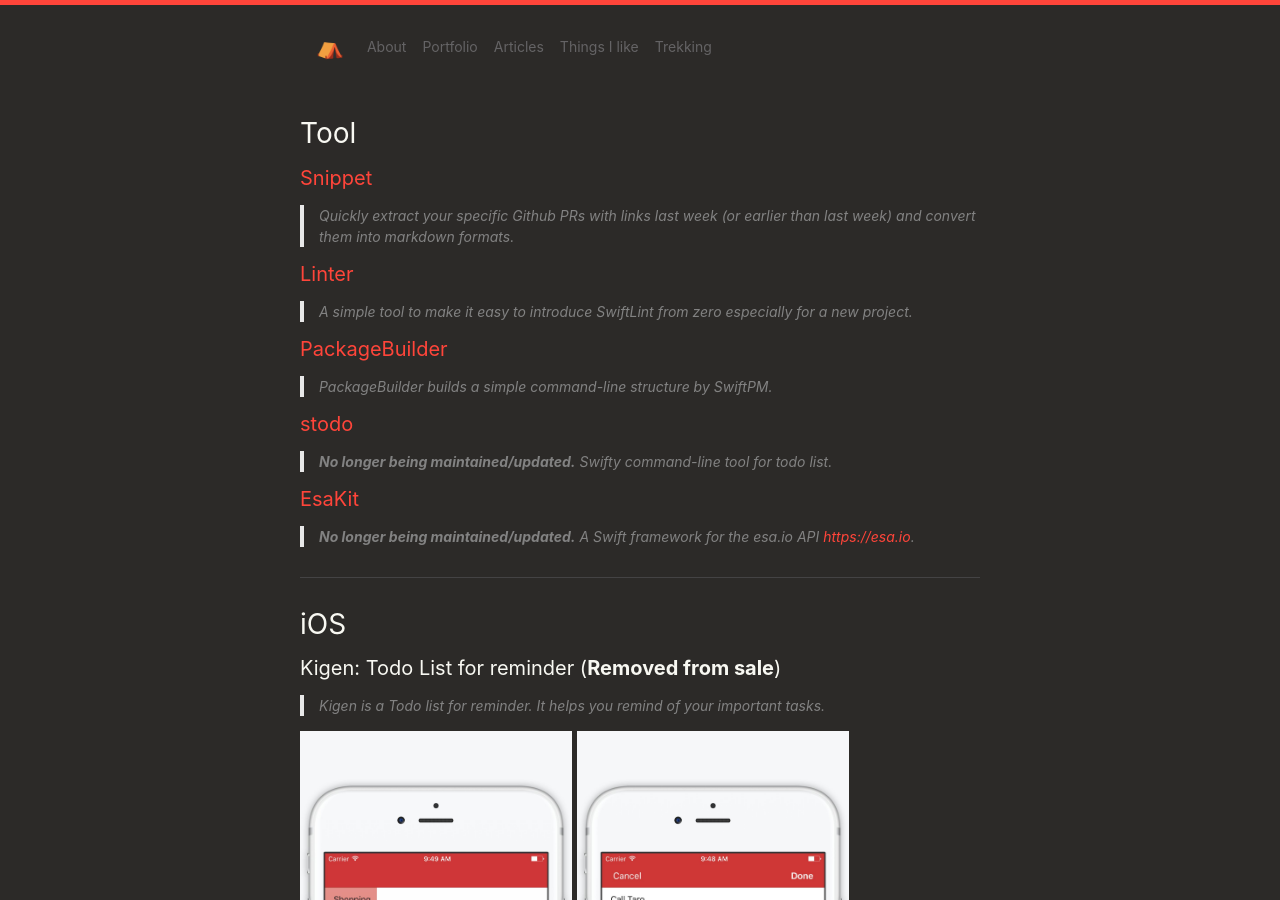
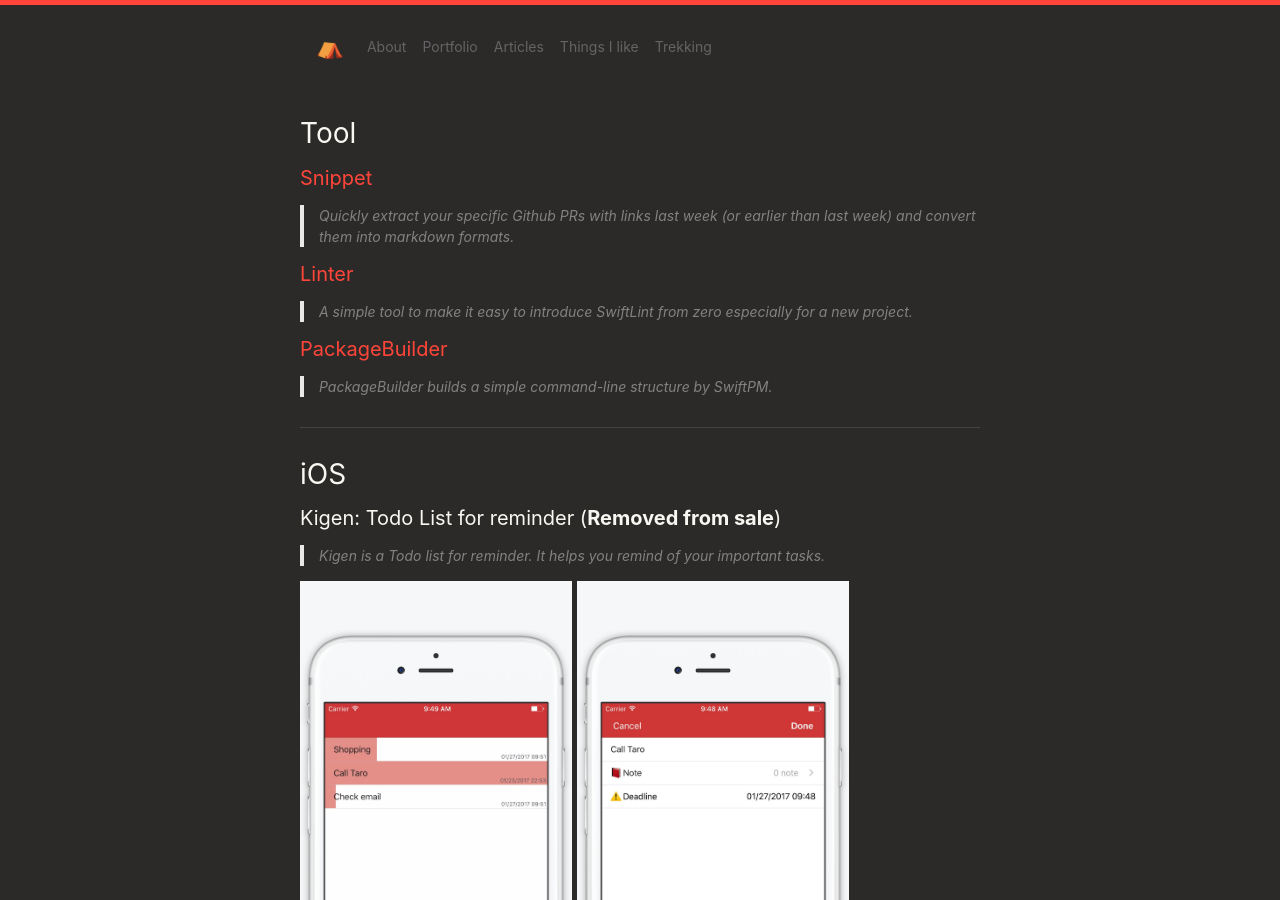
Before and after one commit to pixyzehn/pixyzehn.com, a Jekyll site: the page built from pages/portfolio.md, in a window 1280 px wide and 900 px high. Built offline with Jekyll 4.4.1, drawn with Linux system fonts in a browser that asks for light colours; nearby versions of some CDN libraries; library files that are not in the unit come from our copies.

Commit message:
Update page

```diff
--- a/pages/portfolio.md
+++ b/pages/portfolio.md
@@ -17,16 +17,6 @@ permalink: /portfolio/
 #### [PackageBuilder](https://github.com/pixyzehn/PackageBuilder)
 
 > PackageBuilder builds a simple command-line structure by SwiftPM.
-
-#### [stodo](https://github.com/pixyzehn/stodo)
-
-> **No longer being maintained/updated.**
-> Swifty command-line tool for todo list.
-
-#### [EsaKit](https://github.com/pixyzehn/EsaKit)
-
-> **No longer being maintained/updated.**
-> A Swift framework for the esa.io API [https://esa.io](https://esa.io).
 
 ---
 
```
